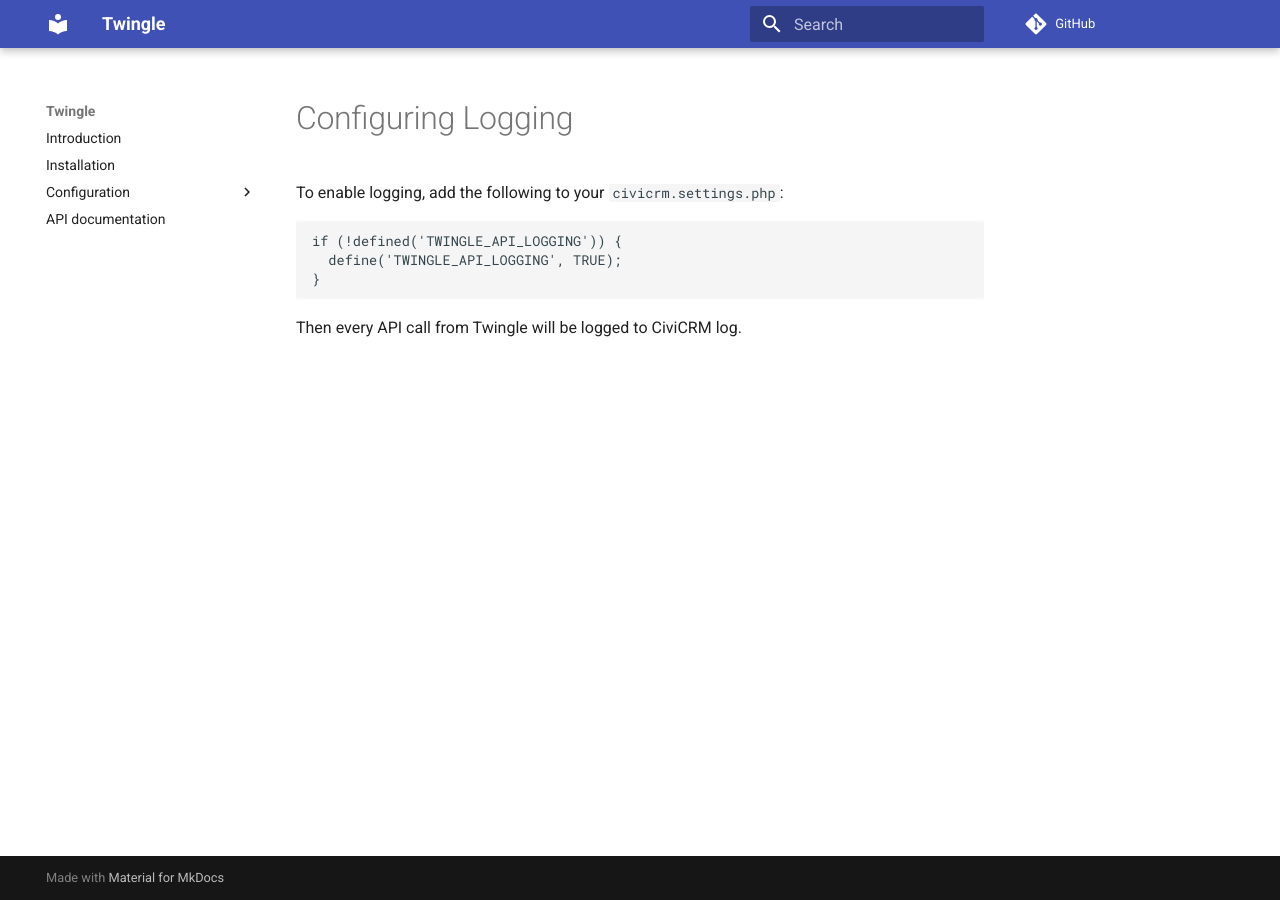
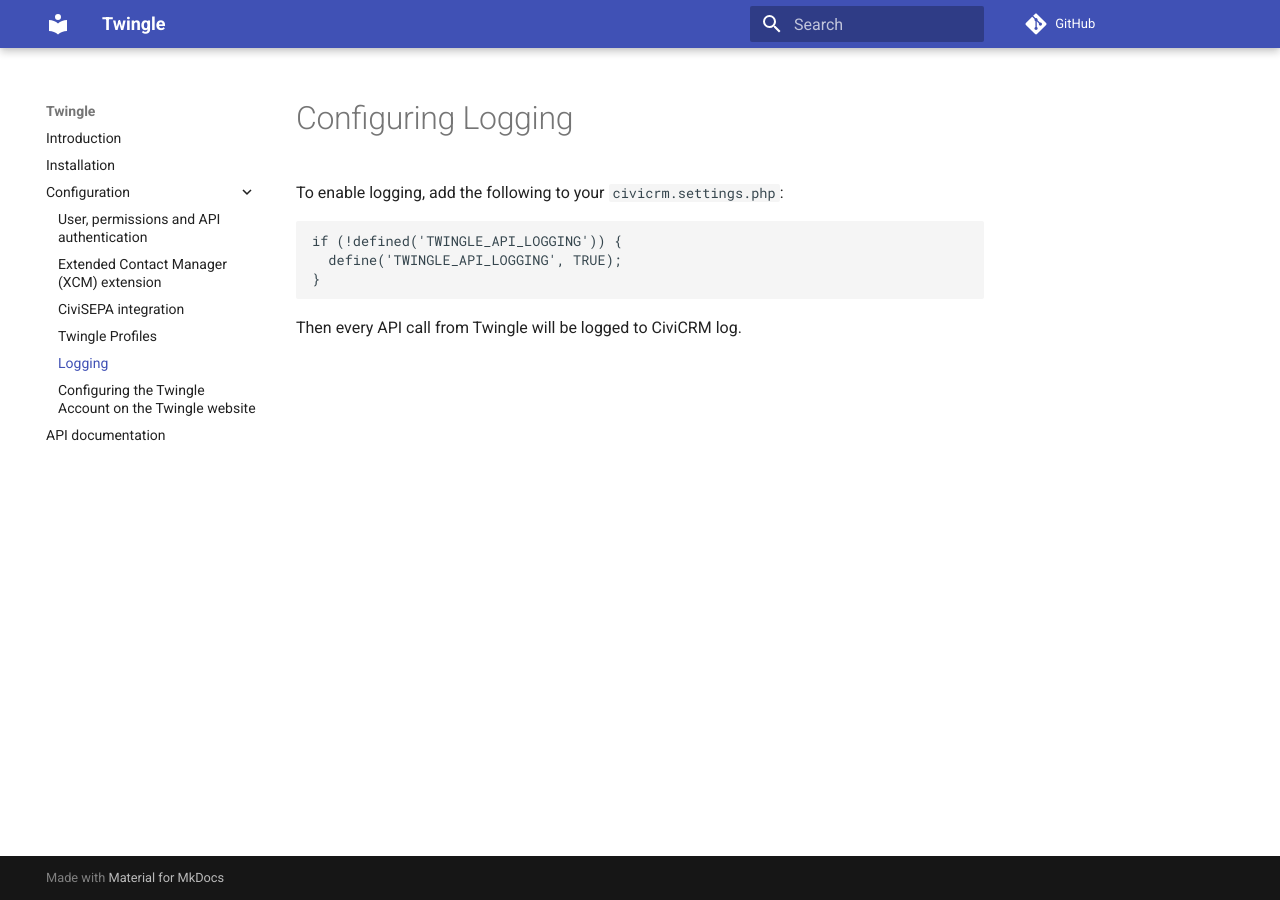
Before and after one commit to systopia/de.systopia.twingle, an MkDocs documentation site: the page built from docs/configuration/logging.md, in a window 1280 px wide. Built offline with MkDocs 1.6.1 and Material for MkDocs 9.7.7, drawn with Linux system fonts in a browser that asks for light colours; comment, search, counter and statistics services are not loaded.

Commit message:
added logging documentation to mkdics.yml

```diff
--- a/mkdocs.yml
+++ b/mkdocs.yml
@@ -14,6 +14,7 @@ nav:
       - Extended Contact Manager (XCM) extension: configuration/xcm.md
       - CiviSEPA integration: configuration/civisepa.md
       - Twingle Profiles: configuration/profiles.md
+      - Logging: configuration/logging.md
       - Configuring the Twingle Account on the Twingle website: configuration/account.md
   - API documentation: api.md
 
```
